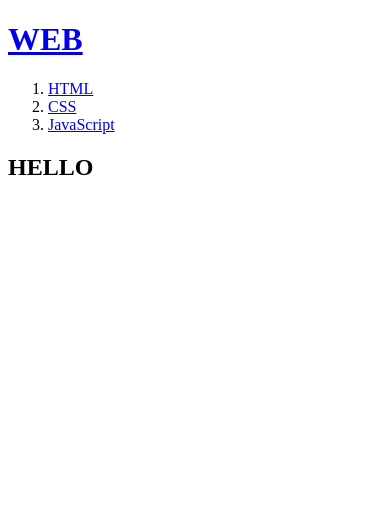
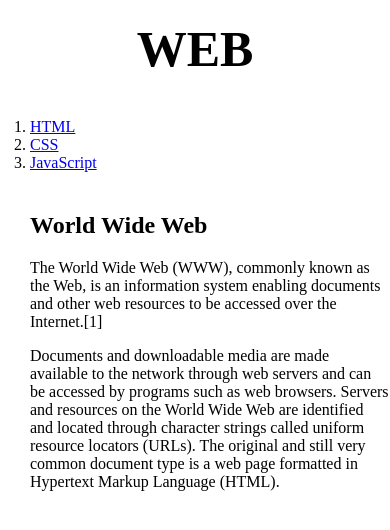
Before and after one commit to YEBIN3533/my-first-web-site, a plain HTML site: page index.html in a window 390 px wide. Drawn offline with Linux system fonts and the light colour scheme.

Commit message:
html,css 생활 코딩 수강 완료

```diff
--- a/index.html
+++ b/index.html
@@ -4,15 +4,72 @@
     <meta charset="UTF-8" />
     <meta http-equiv="X-UA-Compatible" content="IE=edge" />
     <meta name="viewport" content="width=device-width, initial-scale=1.0" />
-    <title>1html</title>
+    <title>WEB</title>
+
+    <style>
+      body {
+        margin: 0;
+      }
+      h1 {
+        font-size: 50px;
+        text-align: center;
+        border-bottom: 1px solid gray;
+        margin: 0;
+        padding: 20px;
+      }
+      ol {
+        border-right: 1px solid gray;
+        width: 100px;
+        margin: 0;
+        padding: 20px;
+      }
+      #grid {
+        display: grid;
+        grid-template-columns: 150px 1fr;
+      }
+      #grid ol {
+        padding-left: 30px;
+      }
+      #article {
+        padding-left: 30px;
+      }
+      @media (max-width: 800px) {
+        #grid {
+          display: block;
+        }
+        ol {
+          border-right: none;
+        }
+        h1 {
+          border-bottom: none;
+        }
+      }
+    </style>
   </head>
   <body>
-    <h1><a href="index.html">WEB</a></h1>
-    <ol>
-      <li><a href="1.html">HTML</a></li>
-      <li><a href="2.html">CSS</a></li>
-      <li><a href="3.html">JavaScript</a></li>
-    </ol>
-    <h2>HELLO</h2>
+    <h1>WEB</h1>
+    <div id="grid">
+      <ol>
+        <li><a href="html.html" target="_blank">HTML</a></li>
+        <li><a href="css.html" target="_blank">CSS</a></li>
+        <li><a href="javascript.html" target="_blank">JavaScript</a></li>
+      </ol>
+      <div id="article">
+        <h2>World Wide Web</h2>
+        <p>
+          The World Wide Web (WWW), commonly known as the Web, is an information
+          system enabling documents and other web resources to be accessed over
+          the Internet.[1]
+        </p>
+        <p>
+          Documents and downloadable media are made available to the network
+          through web servers and can be accessed by programs such as web
+          browsers. Servers and resources on the World Wide Web are identified
+          and located through character strings called uniform resource locators
+          (URLs). The original and still very common document type is a web page
+          formatted in Hypertext Markup Language (HTML).
+        </p>
+      </div>
+    </div>
   </body>
 </html>
```
Also changed, not shown: box.html (added, +22 -0 lines), css.html (added, +29 -0 lines), grid.html (added, +26 -0 lines), html.html (added, +24 -0 lines), javascript.html (added, +29 -0 lines), mediaquery.html (added, +22 -0 lines).
